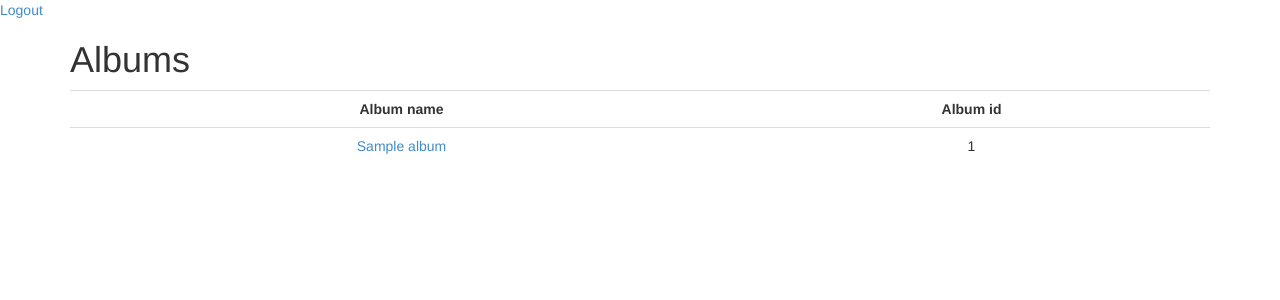
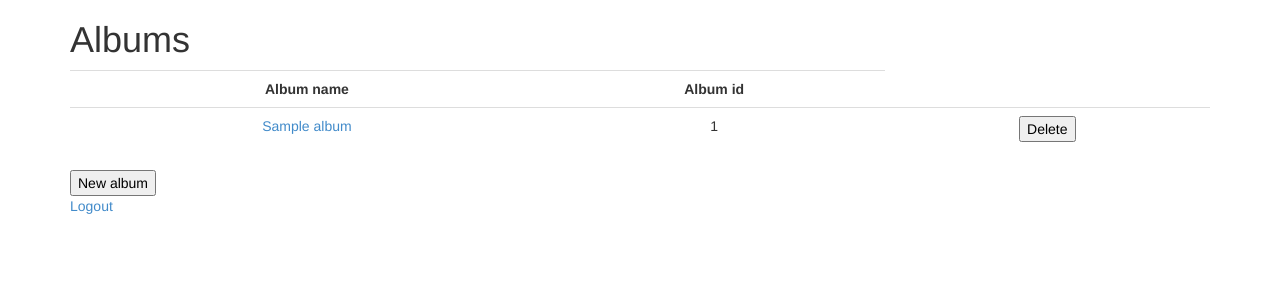
Before and after one commit to Nezz/photoalbumdev, a Django app: template project/templates/album_list.html in a window 1280 px wide. Shown: the top 300 px of the page. Run offline with Django 3.2, Linux system fonts and the light colour scheme; the template is opened without the code that fills it: values that come from a table or form of the project are taken from there, others are empty; tables that the repository leaves empty hold one stand-in row (values such as "Sample post"); parts of the project's set-up code (start-up, migrations or seed data) failed here and were passed over; some libraries are stand-ins or nearby versions.

Commit message:
Some files went missing due to conflicts

```diff
--- a/project/templates/album_list.html
+++ b/project/templates/album_list.html
@@ -9,7 +9,6 @@
     <body>
         <script src="https://code.jquery.com/jquery.js"></script>
         <script src="{% static 'bootstrap/dist/js/bootstrap.min.js' %}"></script>
-        <a href="/logout/">Logout</a>
         <div class="container">
             <h1>Albums</h1>
             <table style="text-align: center;" class="table table-hover">
@@ -20,14 +19,23 @@
                 {% for a in albums %}
                 <tr>
                     <td>
-                        <a href="./albums/{{a.id}}/">{{a.name}}</a>
+                        <a href="/albums/{{a.id}}/">{{a.name}}</a>
                     </td>
                     <td>
                         {{a.id}}
                     </td>
+                    <td>
+                        <form action="/albums/{{a.id}}/delete" method="post">{% csrf_token %}
+                            <button type="submit">Delete</button>
+                        </form>
+                    </td>
                 </tr>
                 {% endfor %}
             </table>
+            <form action="/albums/" method="post">{% csrf_token %}
+                <button type="submit">New album</button>
+            </form>
+            <a href="/logout/">Logout</a>
         </div>
     </body>
 </html>
```
Also changed, not shown: project/photoalbum/renderers/album_renderers.py (+4 -8 lines).
